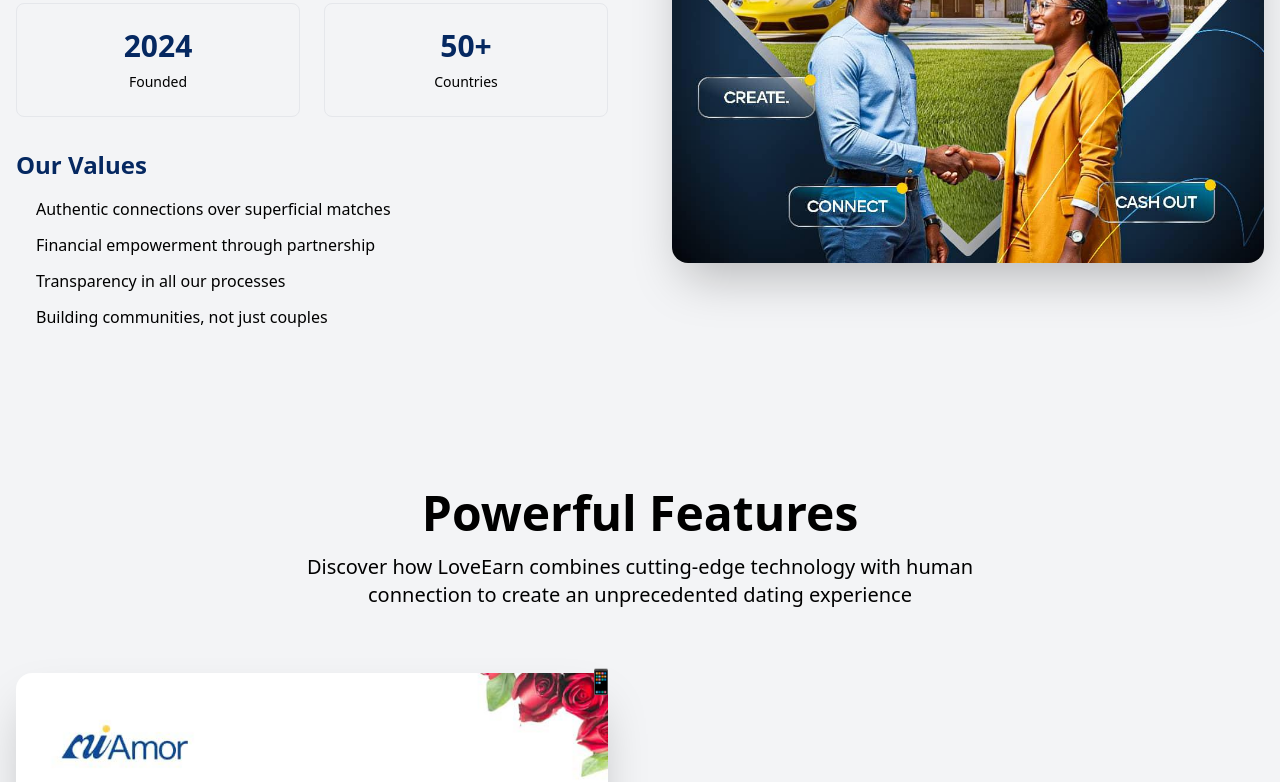
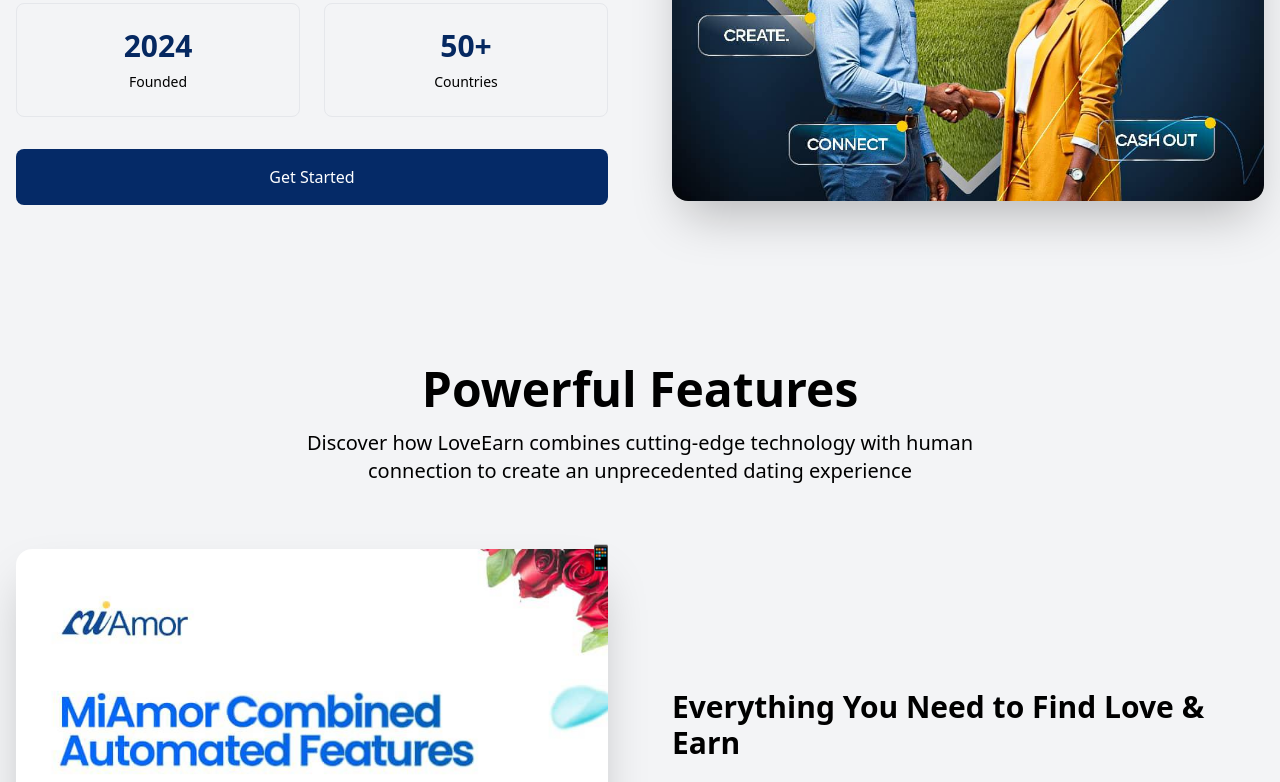
Before and after one commit to omatsola619/miamor2, a website: page dist/index.html in a window 1280 px wide. Shown: the part 1275-2057 px from the top of the page. Drawn offline with nearby package versions, Linux system fonts and the light colour scheme.

Commit message:
adding links

```diff
--- a/dist/index.html
+++ b/dist/index.html
@@ -50,9 +50,11 @@
                 Find your perfect match while building your future together.
               </p>
               <div class="flex flex-col sm:flex-row gap-4">
+                <a href="signup.html" class="">
                 <Button size="lg" class="bg-white/10 text-primary hover:bg-white/5 text-lg px-8 py-6">
                   Start Earning Today
                 </Button>
+              </a>
               </div>
               <div class="flex items-center space-x-8 text-white/80">
                 <div class="text-center">
@@ -116,25 +118,9 @@
               </div>
 
               <div class="space-y-4">
-                <h3 class="text-2xl font-semibold text-[#052861]">Our Values</h3>
-                <ul class="space-y-3">
-                  <li class="flex items-center space-x-3">
-                    <div class="w-2 h-2 bg-primary rounded-full"></div>
-                    <span class="text-muted-foreground">Authentic connections over superficial matches</span>
-                  </li>
-                  <li class="flex items-center space-x-3">
-                    <div class="w-2 h-2 bg-primary rounded-full"></div>
-                    <span class="text-muted-foreground">Financial empowerment through partnership</span>
-                  </li>
-                  <li class="flex items-center space-x-3">
-                    <div class="w-2 h-2 bg-primary rounded-full"></div>
-                    <span class="text-muted-foreground">Transparency in all our processes</span>
-                  </li>
-                  <li class="flex items-center space-x-3">
-                    <div class="w-2 h-2 bg-primary rounded-full"></div>
-                    <span class="text-muted-foreground">Building communities, not just couples</span>
-                  </li>
-                </ul>
+                <a href="signup.html" class="flex items-center space-x-4">
+                  <button class="bg-[#052a67] w-full text-white px-4 py-4 rounded-lg">Get Started</button>
+                </a>
               </div>
             </div>
 
@@ -214,6 +200,9 @@
                   </div>
                 </div>
               </div>
+              <a href="signup.html" class="flex items-center space-x-4">
+                <button class="bg-[#052a67] w-full text-white px-4 py-4 rounded-lg">Join now to start earning</button>
+              </a>
             </div>
           </div>
 
@@ -314,9 +303,11 @@
             </p>
 
             <div class="flex flex-col sm:flex-row gap-6 justify-center mb-12">
+              <a href="signup.html" class="">
               <button class="bg-white text-[#052a67] px-10 py-5 rounded-lg font-bold text-lg transition-colors">
                 Start Earning Today - Free
               </button>
+            </a>
             </div>
           </div>
         </div>
```
Also changed, not shown: dist/output.css (added), 1 other file.
